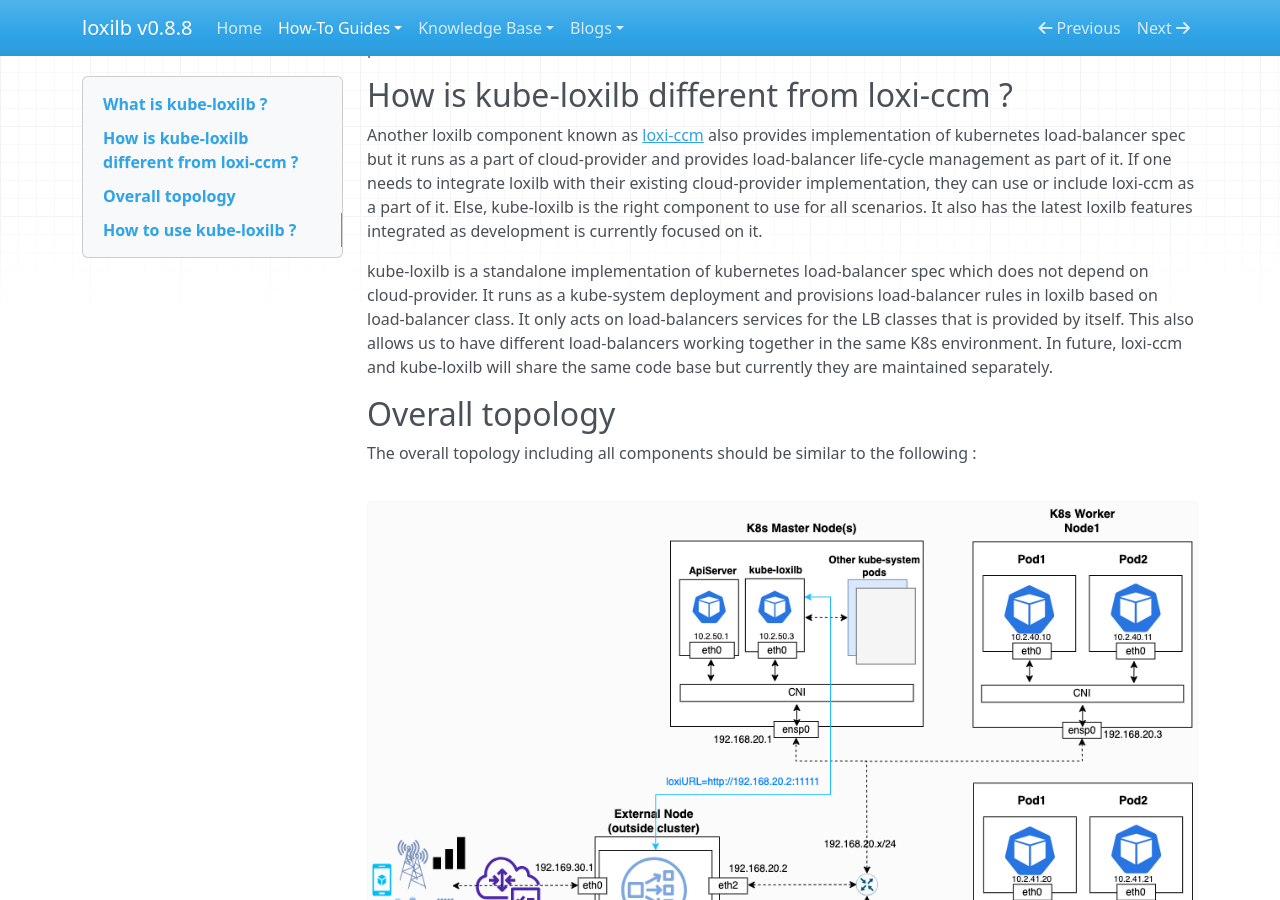
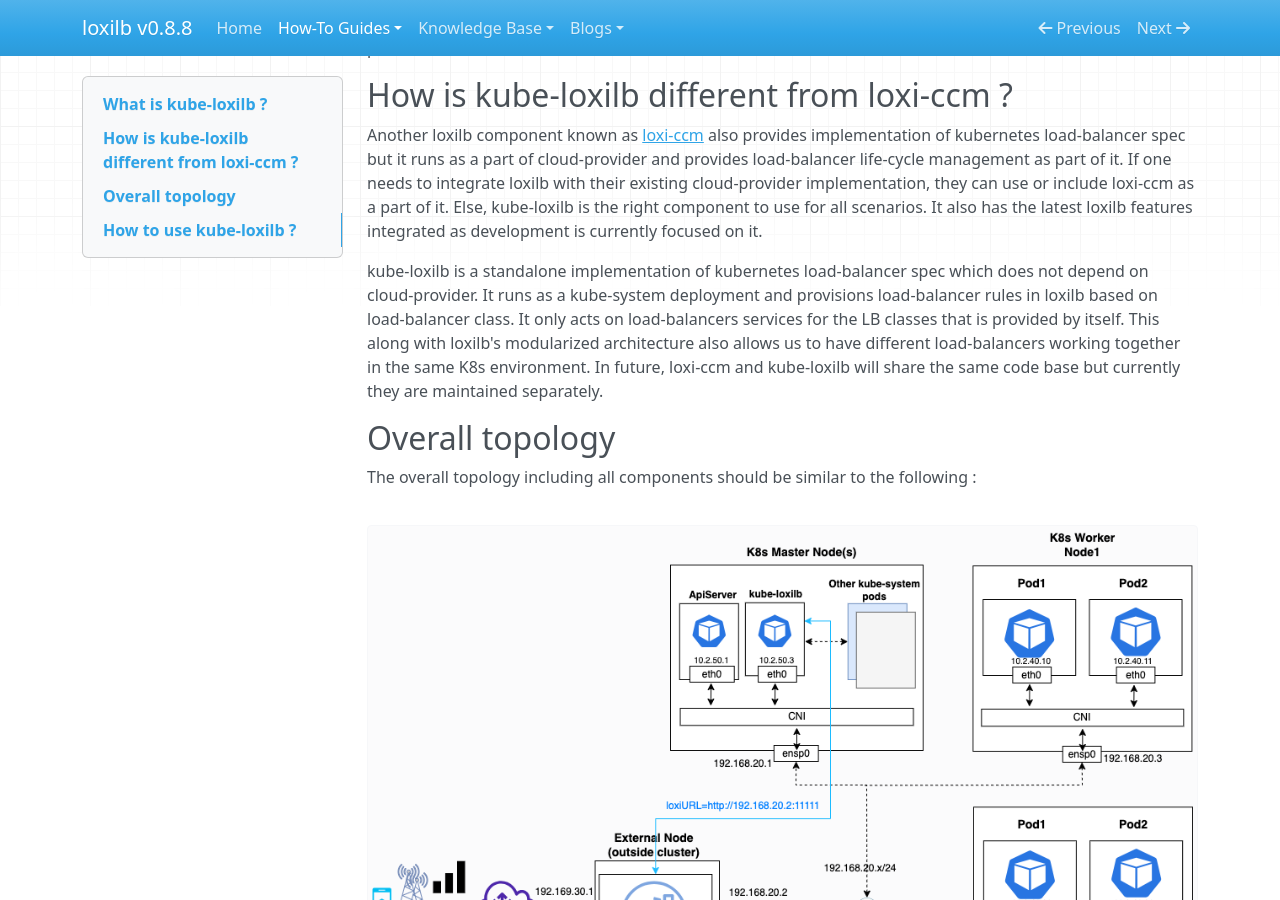
Before and after one commit to loxilb-io/loxilbdocs, an MkDocs documentation site: the page built from docs/kube-loxilb.md, in a window 1280 px wide and 900 px high, scrolled down 342 px. Built offline with MkDocs 1.6.1, drawn with Linux system fonts in a browser that asks for light colours; nearby versions of some CDN libraries.

Commit message:
Update kube-loxilb.md

```diff
--- a/docs/kube-loxilb.md
+++ b/docs/kube-loxilb.md
@@ -8,7 +8,7 @@ Many users frequently ask us whether it is possible to run the actual packet/ses
 
 Another loxilb component known as [loxi-ccm](https://github.com/loxilb-io/loxi-ccm) also provides implementation of kubernetes load-balancer spec but it runs as a part of cloud-provider and provides load-balancer life-cycle management as part of it. If one needs to integrate loxilb with their existing cloud-provider implementation, they can use or include loxi-ccm as a part of it. Else, kube-loxilb is the right component to use for all scenarios. It also has the latest loxilb features integrated as development is currently focused on it.
 
-kube-loxilb is a standalone implementation of kubernetes load-balancer spec which does not depend on cloud-provider. It runs as a kube-system deployment and provisions load-balancer rules in loxilb based on load-balancer class. It only acts on load-balancers services for the LB classes that is provided by itself. This also allows us to have different load-balancers working together in the same K8s environment. In future, loxi-ccm and kube-loxilb will share the same code base but currently they are maintained separately.
+kube-loxilb is a standalone implementation of kubernetes load-balancer spec which does not depend on cloud-provider. It runs as a kube-system deployment and provisions load-balancer rules in loxilb based on load-balancer class. It only acts on load-balancers services for the LB classes that is provided by itself. This along with loxilb's modularized architecture also allows us to have different load-balancers working together in the same K8s environment. In future, loxi-ccm and kube-loxilb will share the same code base but currently they are maintained separately.
 
 ## Overall topology
 
```
